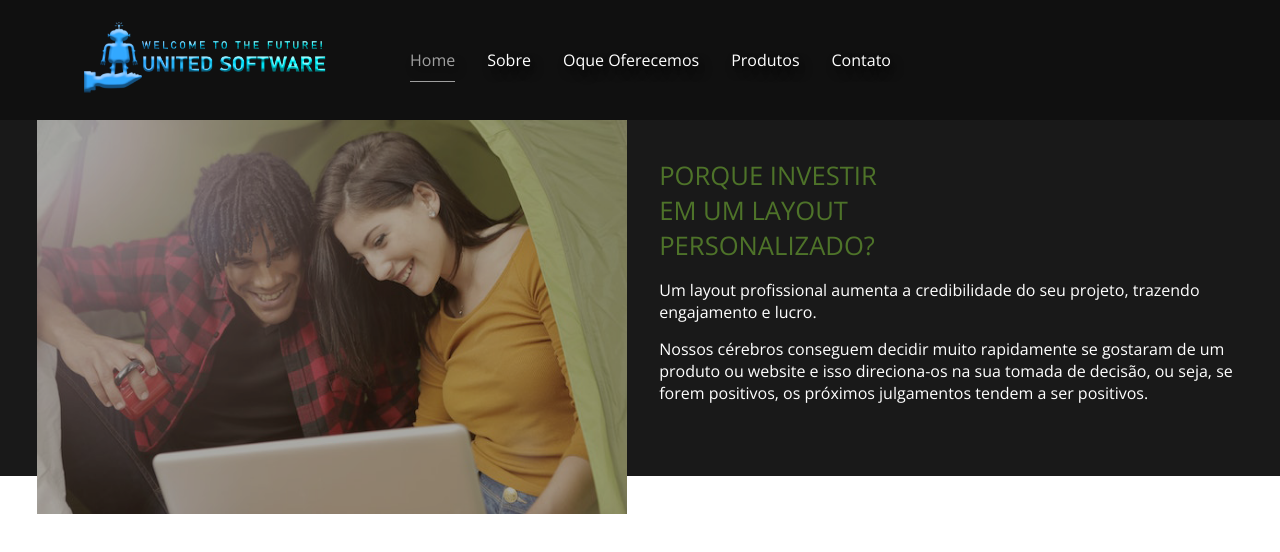
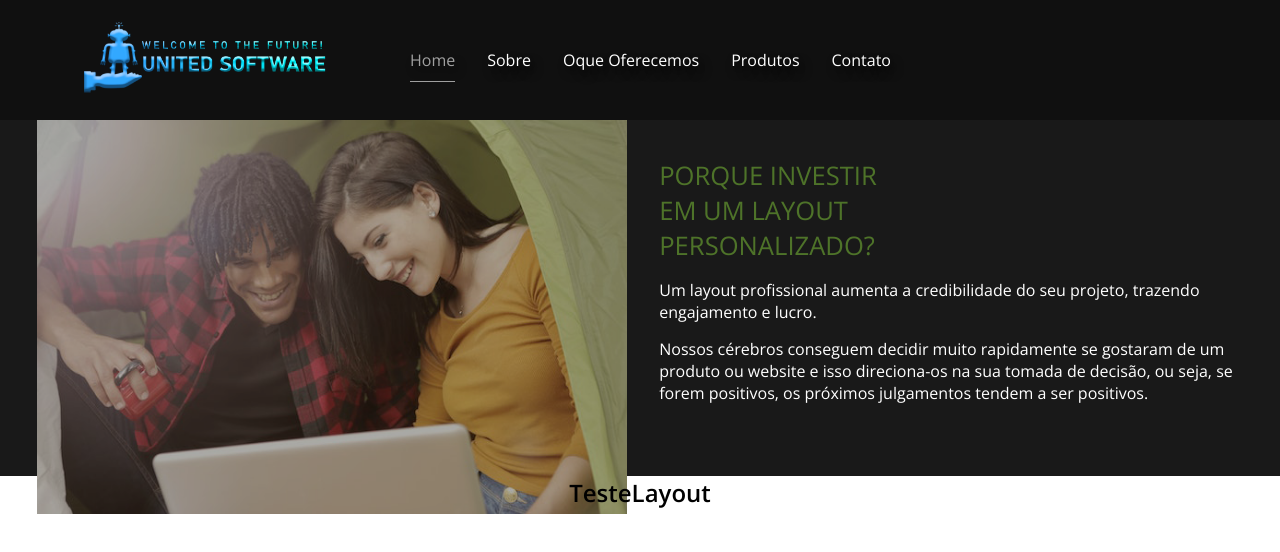
Before and after one commit to zezerinomattos/unitedsoftware, a React (Create React App) app: page /produtos in a window 1280 px wide. Shown: the top 552 px of the page. Built offline with nearby package versions, Linux system fonts and the light colour scheme; a web font is replaced by a local one.

Commit message:
Layout para produtos iniciado

```diff
--- a/src/utils/lyouts/index.js
+++ b/src/utils/lyouts/index.js
@@ -3,10 +3,10 @@ import React from 'react';
 // MY IMPORTS
 import './style.css';
 
-const Layout = (() => {
+const LayoutProdutos = (() => {
     return(
-        <h1></h1>
+        <h1>TesteLayout</h1>
     );
 });
 
-export {Layout};
+export {LayoutProdutos};
--- a/src/views/Produtos/index.js
+++ b/src/views/Produtos/index.js
@@ -5,12 +5,14 @@ import React from 'react';
 import './style.css';
 import './responsive.css';
 import Navbar from '../../components/Navbar';
+import { LayoutProdutos } from '../../utils/lyouts';
 
 // Images
 import imgCapaHeader from '../../assets/headerProdutos.png';
 
 export default function Produtos(){
     return(
+        <>
             <header>
                 <Navbar />
                 <div className='header-container'>
@@ -29,5 +31,10 @@ export default function Produtos(){
                     </div>
                 </div>
             </header>
+
+            <article className='layout-produtos'>
+                <LayoutProdutos />
+            </article>
+        </>
     );
 }
```
Lines whose indentation alone changed are shown as unchanged.
